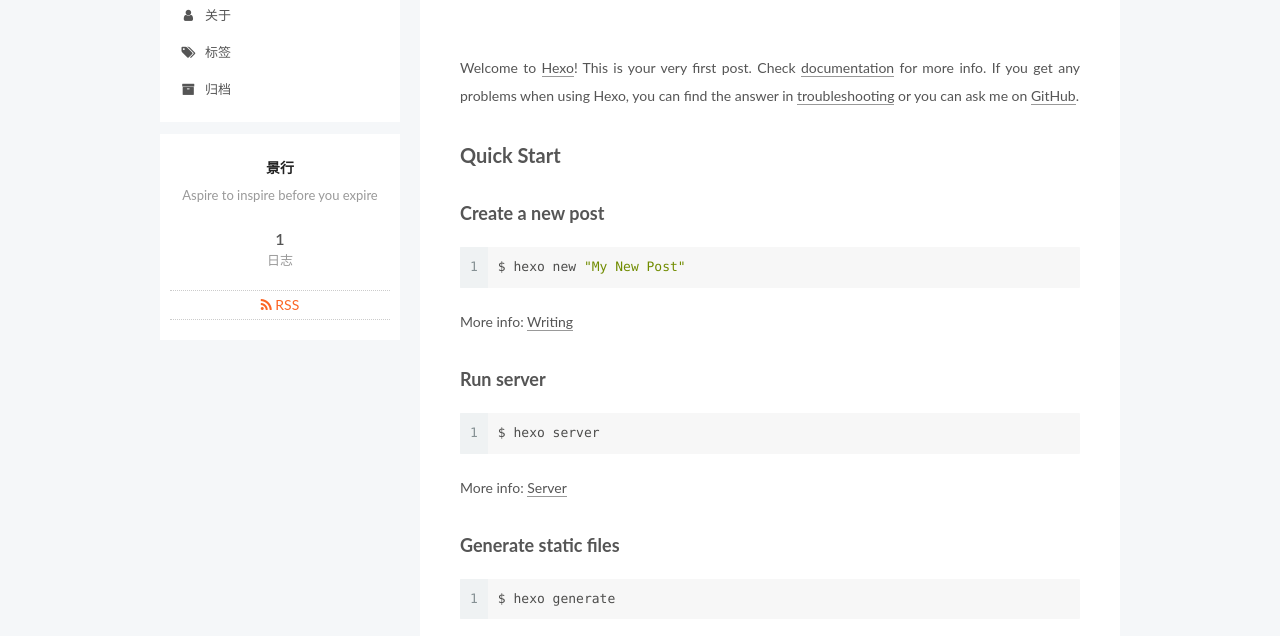
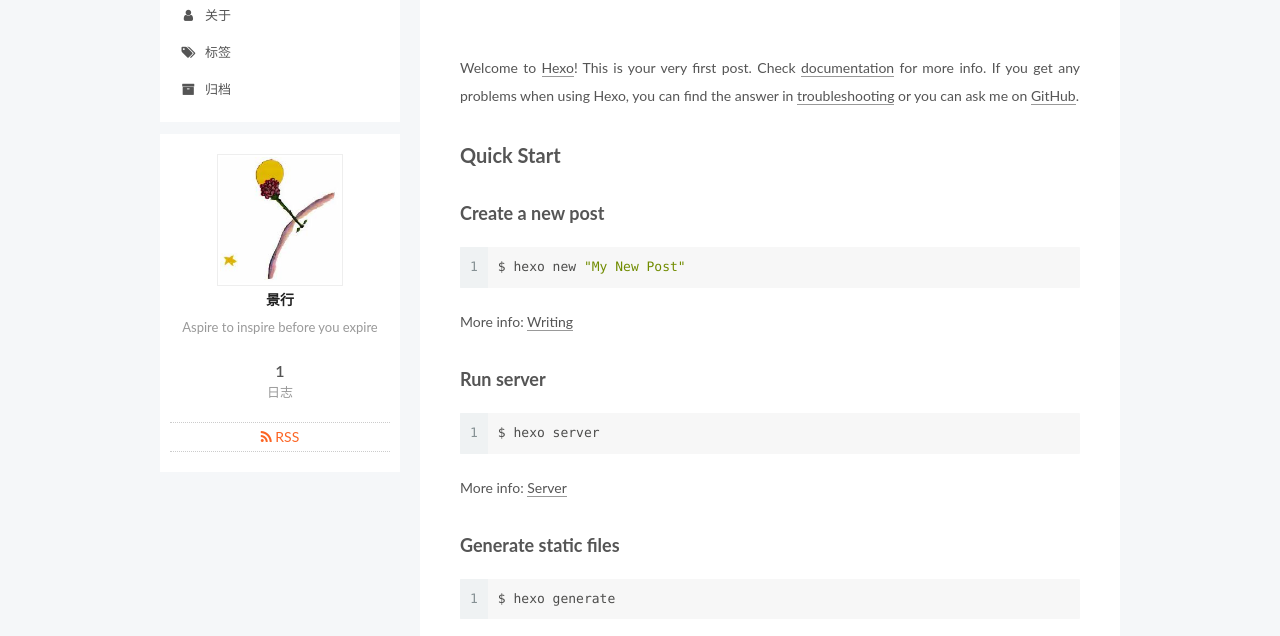
Before and after one commit to betach/betach.github.io, a plain HTML site: page index.html in a window 1280 px wide. Shown: the part 149-785 px from the top of the page. Drawn offline with Linux system fonts and the light colour scheme.

Commit message:
Site updated: 2018-04-12 17:27:04

```diff
--- a/css/main.css
+++ b/css/main.css
@@ -1823,7 +1823,7 @@ pre .javascript .function {
   width: 4px;
   height: 4px;
   border-radius: 50%;
-  background: #ffb0ff;
+  background: #ff14d7;
 }
 .links-of-blogroll {
   font-size: 13px;
--- a/index.html
+++ b/index.html
@@ -259,7 +259,7 @@
     <span hidden itemprop="author" itemscope itemtype="http://schema.org/Person">
       <meta itemprop="name" content="景行">
       <meta itemprop="description" content="">
-      <meta itemprop="image" content="/images/avatar.gif">
+      <meta itemprop="image" content="/uploads/rose.jpg">
     </span>
 
     <span hidden itemprop="publisher" itemscope itemtype="http://schema.org/Organization">
@@ -403,6 +403,10 @@
       <section class="site-overview-wrap sidebar-panel sidebar-panel-active">
         <div class="site-overview">
           <div class="site-author motion-element" itemprop="author" itemscope itemtype="http://schema.org/Person">
+
+              <img class="site-author-image" itemprop="image"
+                src="/uploads/rose.jpg"
+                alt="景行" />
 
               <p class="site-author-name" itemprop="name">景行</p>
               <p class="site-description motion-element" itemprop="description">Aspire to inspire before you expire</p>
```
Also changed, not shown: 2018/04/10/hello-world/index.html (+5 -1 lines), about/index.html (+4 -0 lines), archives/2018/04/index.html (+4 -0 lines), archives/2018/index.html (+4 -0 lines), archives/index.html (+4 -0 lines), categories/index.html (+4 -0 lines), tags/index.html (+4 -0 lines).
